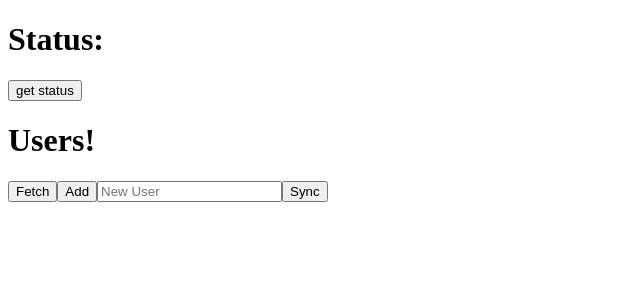
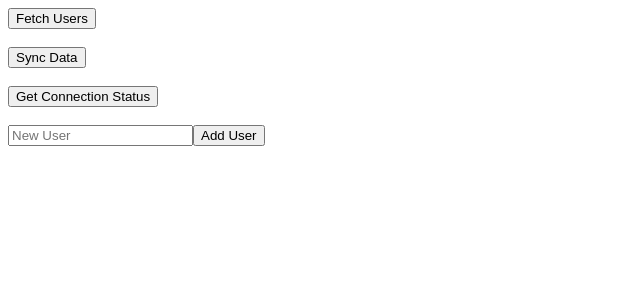
Before and after one commit to kdmaz/pwa-poc, an Angular app: page / in a window 1280 px wide. Shown: the top 300 px of the page, without its empty margins (0-640 px from the left). Built offline with nearby package versions, Linux system fonts and the light colour scheme; what ngx-indexed-db would draw is missing.

Commit message:
reordering elements

```diff
--- a/src/app/app.component.html
+++ b/src/app/app.component.html
@@ -1,18 +1,37 @@
-<h1>Status: {{ connectionStatus }}</h1>
-<button (click)="getOnlineStatus()">get status</button>
-<h1>Users!</h1>
-<ul>
-  <li *ngFor="let user of users$ | async">
-    {{ user.id }}: {{ user.name }}
-    <span (click)="deleteUser(user.id)" style="cursor: pointer;">X</span>
-  </li>
-</ul>
+<div>
+  <button (click)="fetchUsers()">Fetch Users</button>
+</div>
 
-<button (click)="fetchUsers()">Fetch</button>
-
-<button (click)="addUser(name.value)">Add</button>
-<input #name placeholder="New User"/>
+<br />
 
 <!-- <button (click)="updateUser()">Update</button> -->
 
-<button (click)="sync()">Sync</button>
+<div>
+  <button (click)="sync()">Sync Data</button>
+</div>
+
+<br />
+
+<div>
+  <button (click)="getOnlineStatus()">Get Connection Status</button>
+  <h1 *ngIf="connectionStatus">Status: {{ connectionStatus }}</h1>
+</div>
+
+<br />
+
+<div>
+  <input #name placeholder="New User"/>
+  <button (click)="addUser()">Add User</button>
+</div>
+
+<br />
+
+<div *ngIf="(users$ | async)?.length">
+  <h1>Users!</h1>
+  <ul>
+    <li *ngFor="let user of users$ | async">
+      {{ user.id }}: {{ user.name }}
+      <span (click)="deleteUser(user.id)" style="cursor: pointer;">X</span>
+    </li>
+  </ul>
+</div>
--- a/src/app/app.component.ts
+++ b/src/app/app.component.ts
@@ -1,4 +1,4 @@
-import { Component, OnInit } from '@angular/core';
+import { Component, ElementRef, OnInit, ViewChild } from '@angular/core';
 import { UserService } from './user.service';
 
 @Component({
@@ -10,6 +10,8 @@ export class AppComponent implements OnInit {
   connectionStatus = '';
   users$ = this.userService.users$;
 
+  @ViewChild('name') newName?: ElementRef;
+
   constructor(private readonly userService: UserService) {}
 
   ngOnInit(): void {}
@@ -18,10 +20,18 @@ export class AppComponent implements OnInit {
     this.userService.fetchUsers();
   }
 
-  addUser(name: string): void {
+  addUser(): void {
+    if (!this.newName) {
+      return;
+    }
+
+    const name = this.newName.nativeElement.value;
+    this.newName.nativeElement.value = '';
+
     this.userService.addUser({
       name
     });
+    this.newName.nativeElement.value = '';
   }
 
   updateUser(): void {
```
